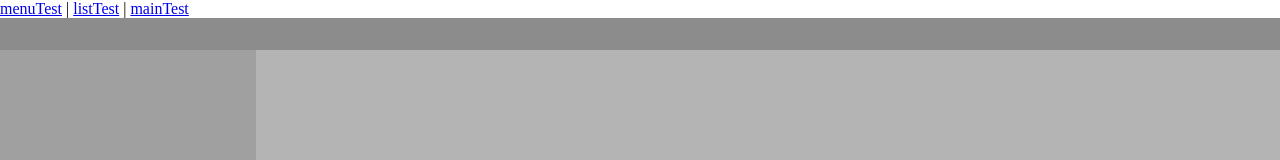
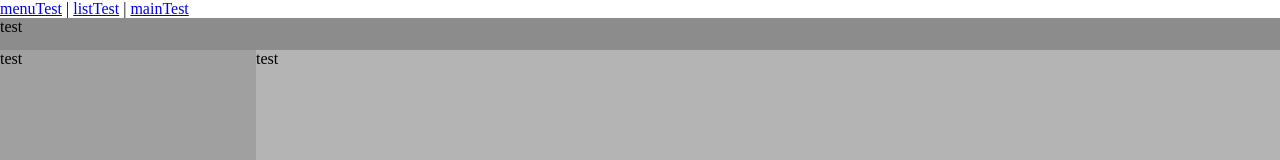
Before and after one commit to fms2014-github/clone-coding-slack, a Vue app: page /main-view in a window 1280 px wide. Shown: the top 160 px of the page. Built offline with nearby package versions, Linux system fonts and the light colour scheme.

Commit message:
컴포넌트 이름 변경

```diff
--- a/src/layout/Header.vue
+++ b/src/layout/Header.vue
@@ -1,6 +1,6 @@
 <template>
   <header>
-
+    test
   </header>
 </template>
 
--- a/src/layout/Main.vue
+++ b/src/layout/Main.vue
@@ -1,6 +1,6 @@
 <template>
     <div id="main">
-
+        test
     </div>
 </template>
 
--- a/src/layout/SideBar.vue
+++ b/src/layout/SideBar.vue
@@ -1,6 +1,6 @@
 <template>
   <div id="sidebar">
-
+    test
   </div>
 </template>
 
--- a/src/views/MainTest.vue
+++ b/src/views/MainTest.vue
@@ -1,21 +1,21 @@
 <template>
   <div id="main-view">
-    <Header />
-    <SideBar />
-    <Main />
+    <custom-header/>
+    <side-bar />
+    <custom-main/>
   </div>
 </template>
 
 <script>
-import Header from '@/layout/Header.vue';
-import Main from '@/layout/Main.vue';
+import CustomHeader from '@/layout/Header.vue';
+import CustomMain from '@/layout/Main.vue';
 import SideBar from '@/layout/SideBar.vue';
 
 export default {
     name: 'mainTest',
     components:{
-        Header,
-        Main,
+        CustomHeader,
+        CustomMain,
         SideBar
     }
 }
```
